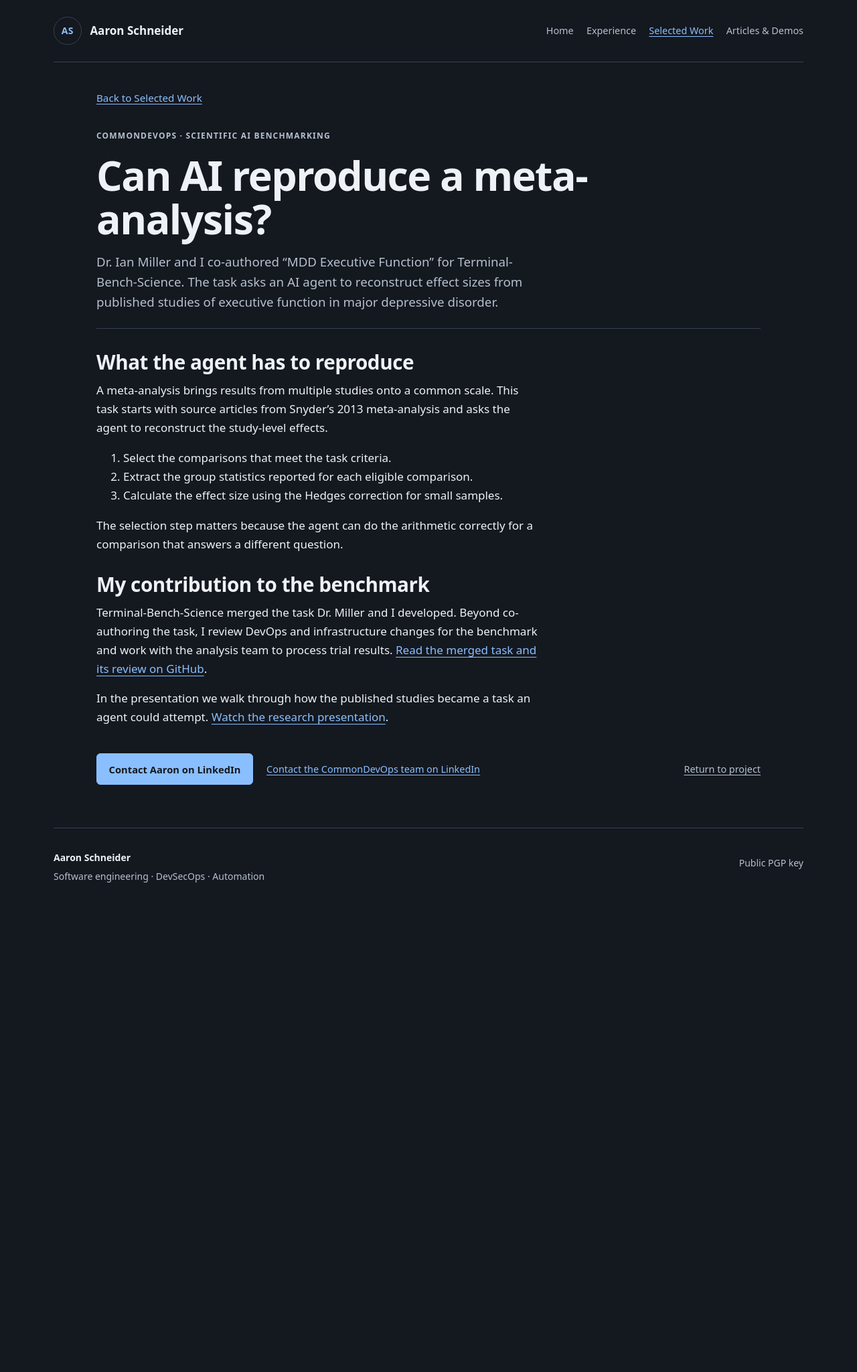
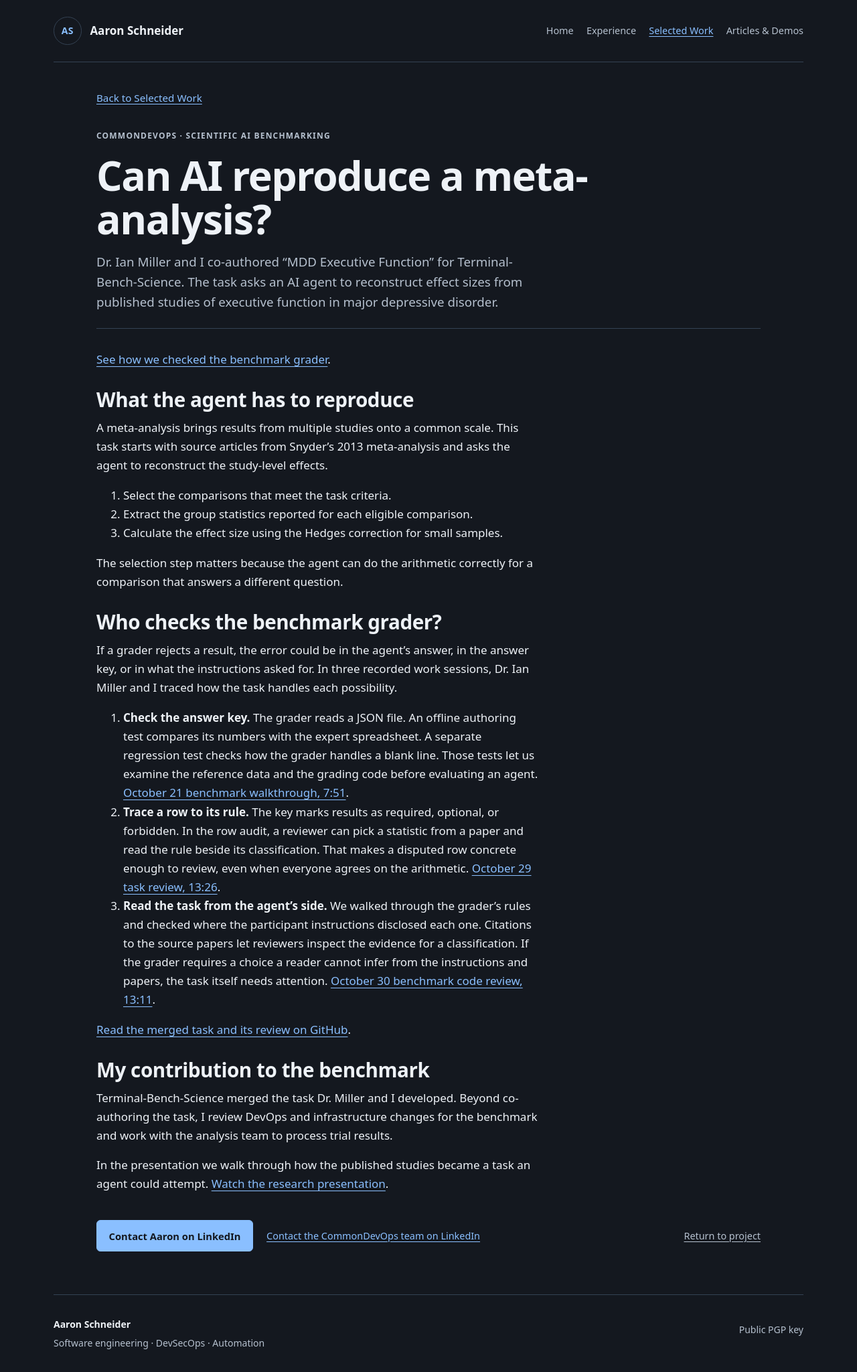
Before and after one commit to schneidergithub/schneidergithub.github.io, a Jekyll site: the page built from work/scientific-ai-benchmark.md, in a window 1280 px wide. Shown: the whole page at 67% size. Built offline with Jekyll 4.4.1, drawn with Linux system fonts in a browser that asks for light colours; before the commit the page ends 1352 px from its top, so only the background shows below that.

Commit message:
Explain and demonstrate how the scientific benchmark grader was checked (#30)
Co-authored-by: schneidergithub <no.response.schneider@gmail.com>

```diff
--- a/_data/publications.yml
+++ b/_data/publications.yml
@@ -9,7 +9,10 @@
   type: "Video"
   publisher: "YouTube"
   url: "https://www.youtube.com/watch?v=e26_SSPpOP0"
-  description: "What does it take for an AI agent to reproduce a scientific result? This presentation introduces a Terminal-Bench-Science task in which agents select eligible comparisons from studies of executive function in major depressive disorder, extract the statistics, and calculate effect sizes."
+  description: "In this Terminal-Bench-Science task, AI agents select eligible comparisons from studies of executive function in major depressive disorder, extract the statistics, and calculate effect sizes."
+  guide:
+    label: "See how the team checked the grader"
+    url: "/work/scientific-ai-benchmark/#checking-the-grader"
   attribution: "Benchmark task by Dr. Ian Miller and Aaron Schneider"
   related:
     label: "View the merged benchmark task"
--- a/assets/site.css
+++ b/assets/site.css
@@ -92,6 +92,8 @@ main{min-height:65vh}
 .study-header h1{font-size:clamp(2.4rem,5vw,3.8rem);max-width:24ch;margin-bottom:1rem}
 .study-header .lead{margin-bottom:0}
 .study-copy{max-width:68ch;margin-top:2rem}
+.study-copy h2[tabindex]{width:fit-content;max-width:100%;scroll-margin-top:1rem}
+.study-copy h2[tabindex]:focus-visible{outline:3px solid var(--focus);outline-offset:4px}
 .study-copy h2,.study-evidence h2{font-size:clamp(1.4rem,3vw,1.85rem);margin-block:1.75rem .65rem}
 .study-copy table{border-collapse:collapse;width:100%;margin:1rem 0 1.5rem}
 .study-copy th,.study-copy td{padding:.7rem .8rem;text-align:left;vertical-align:top;border-bottom:1px solid var(--line)}
--- a/work/scientific-ai-benchmark.md
+++ b/work/scientific-ai-benchmark.md
@@ -10,6 +10,8 @@ share_image: /assets/portfolio/share/tbs-meta-analysis.jpg
 share_alt: "Terminal-Bench-Science case study. MDD Executive Function, a meta-analysis task co-authored by Aaron Schneider and Dr. Ian Miller."
 ---
 
+[See how we checked the benchmark grader](#checking-the-grader).
+
 ## What the agent has to reproduce
 
 A meta-analysis brings results from multiple studies onto a common scale. This task starts with source articles from Snyder’s 2013 meta-analysis and asks the agent to reconstruct the study-level effects.
@@ -20,8 +22,18 @@ A meta-analysis brings results from multiple studies onto a common scale. This t
 
 The selection step matters because the agent can do the arithmetic correctly for a comparison that answers a different question.
 
+<h2 id="checking-the-grader" tabindex="-1">Who checks the benchmark grader?</h2>
+
+If a grader rejects a result, the error could be in the agent’s answer, in the answer key, or in what the instructions asked for. In three recorded work sessions, Dr. Ian Miller and I traced how the task handles each possibility.
+
+1. **Check the answer key.** The grader reads a JSON file. An offline authoring test compares its numbers with the expert spreadsheet. A separate regression test checks how the grader handles a blank line. Those tests let us examine the reference data and the grading code before evaluating an agent. [October 21 benchmark walkthrough, 7:51](https://www.youtube.com/watch?v=ICz5Q1s5QAg&t=471s).
+2. **Trace a row to its rule.** The key marks results as required, optional, or forbidden. In the row audit, a reviewer can pick a statistic from a paper and read the rule beside its classification. That makes a disputed row concrete enough to review, even when everyone agrees on the arithmetic. [October 29 task review, 13:26](https://www.youtube.com/watch?v=zPNJW0DI5PA&t=806s).
+3. **Read the task from the agent’s side.** We walked through the grader’s rules and checked where the participant instructions disclosed each one. Citations to the source papers let reviewers inspect the evidence for a classification. If the grader requires a choice a reader cannot infer from the instructions and papers, the task itself needs attention. [October 30 benchmark code review, 13:11](https://www.youtube.com/watch?v=fN4p2HbGkog&t=791s).
+
+[Read the merged task and its review on GitHub](https://github.com/harbor-framework/terminal-bench-science/pull/1513).
+
 ## My contribution to the benchmark
 
-Terminal-Bench-Science merged the task Dr. Miller and I developed. Beyond co-authoring the task, I review DevOps and infrastructure changes for the benchmark and work with the analysis team to process trial results. [Read the merged task and its review on GitHub](https://github.com/harbor-framework/terminal-bench-science/pull/1513).
+Terminal-Bench-Science merged the task Dr. Miller and I developed. Beyond co-authoring the task, I review DevOps and infrastructure changes for the benchmark and work with the analysis team to process trial results.
 
 In the presentation we walk through how the published studies became a task an agent could attempt. [Watch the research presentation]({{ '/articles/' | relative_url }}#benchmark-presentation).
```
Also changed, not shown: articles.md (+1 -1 lines), docs/roadmap.md (+18 -0 lines), scripts/check_publications.cjs (+48 -0 lines).
